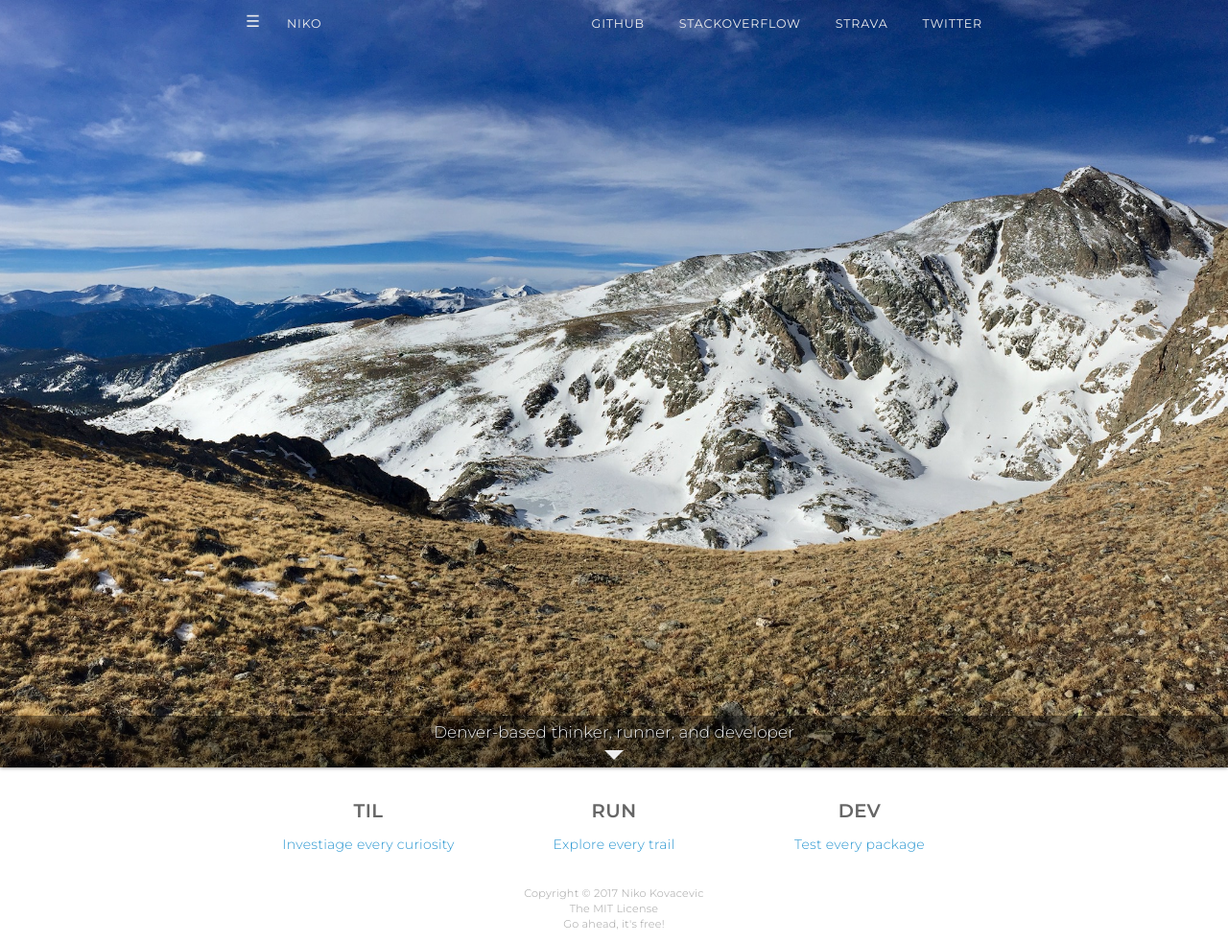
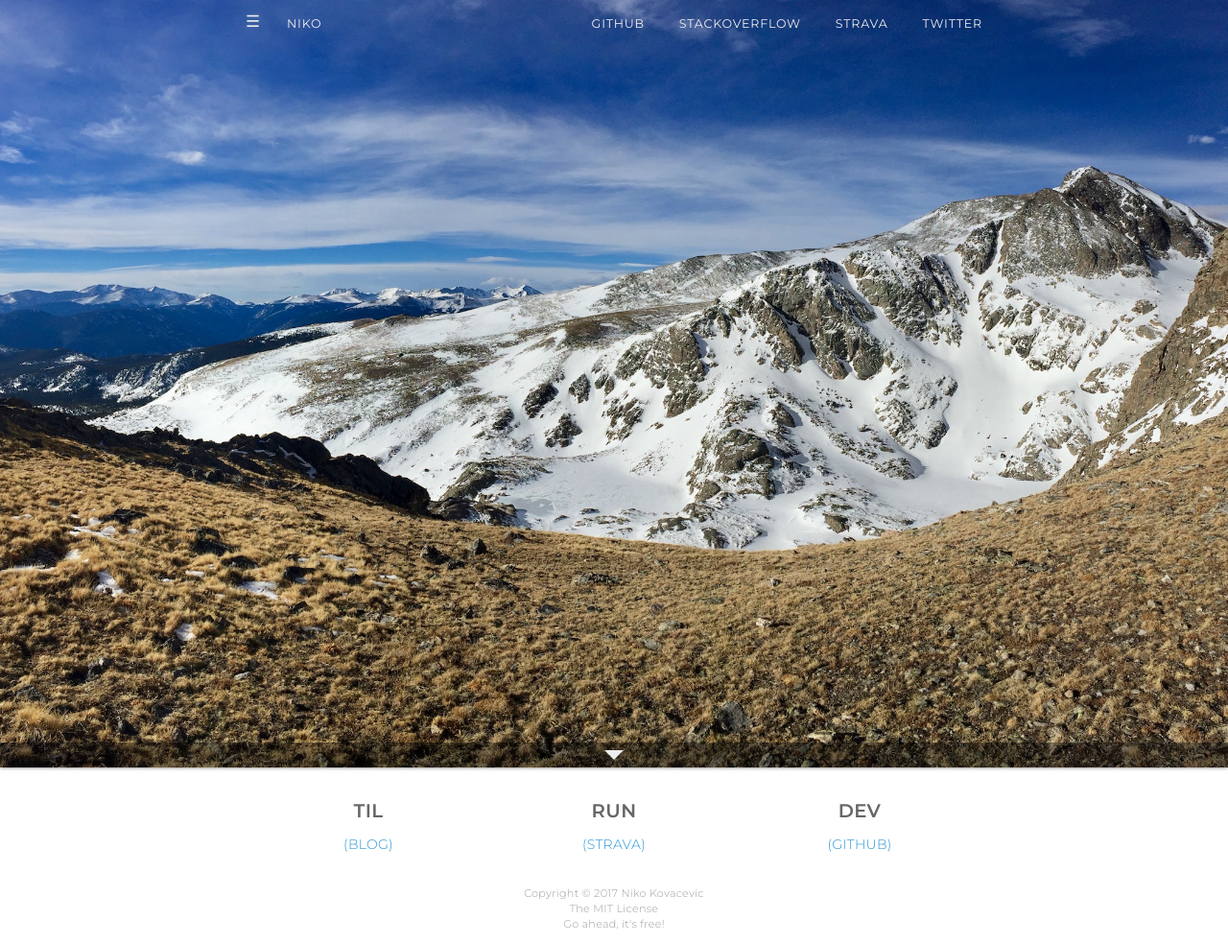
Before and after one commit to nikovacevic/nikovacevic, a plain HTML site: page public/index.html in a window 1280 px wide. Shown: the whole page at 96% size. Drawn offline with Linux system fonts and the light colour scheme.

Commit message:
Style changes

```diff
--- a/public/css/stark.css
+++ b/public/css/stark.css
@@ -164,7 +164,7 @@ section#atf .atf-content {
   align-items: center;
   width: 100%;
   background: rgba(0,0,0,0.4);
-  padding-bottom: 8px;
+  padding: 8px 0;
 }
 
 section#atf .atf-content p.cover {
--- a/public/index.html
+++ b/public/index.html
@@ -29,7 +29,6 @@
     </header>
     <section id="atf">
       <div class="atf-content">
-        <p class="cover">Denver-based thinker, runner, and developer</p>
         <div class="arrow down white"></div>
       </div>
     </section>
@@ -38,15 +37,15 @@
         <div class="tile-container">
           <a href="//til.nikovacevic.io/" class="tile">
             <h2>TIL</h2>
-            <p>Investiage every curiosity</p>
+            <p>(BLOG)</p>
           </a>
           <a href="https://strava.com/athletes/6476954" class="tile">
             <h2>RUN</h2>
-            <p>Explore every trail</p>
+            <p>(STRAVA)</p>
           </a>
           <a href="https://github.com/nikovacevic" class="tile">
             <h2>DEV</h2>
-            <p>Test every package</p>
+            <p>(GITHUB)</p>
           </a>
         </div>
       </div>
```
